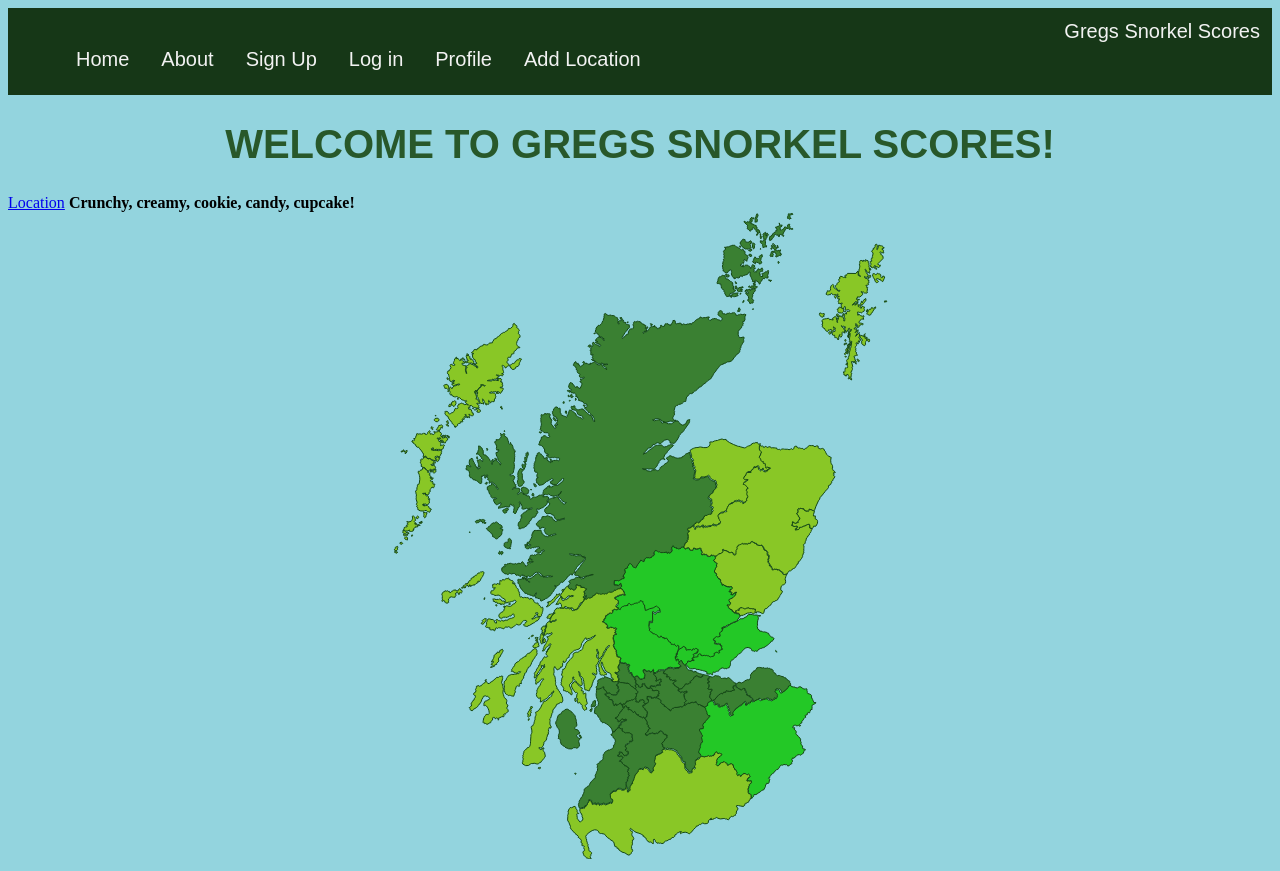
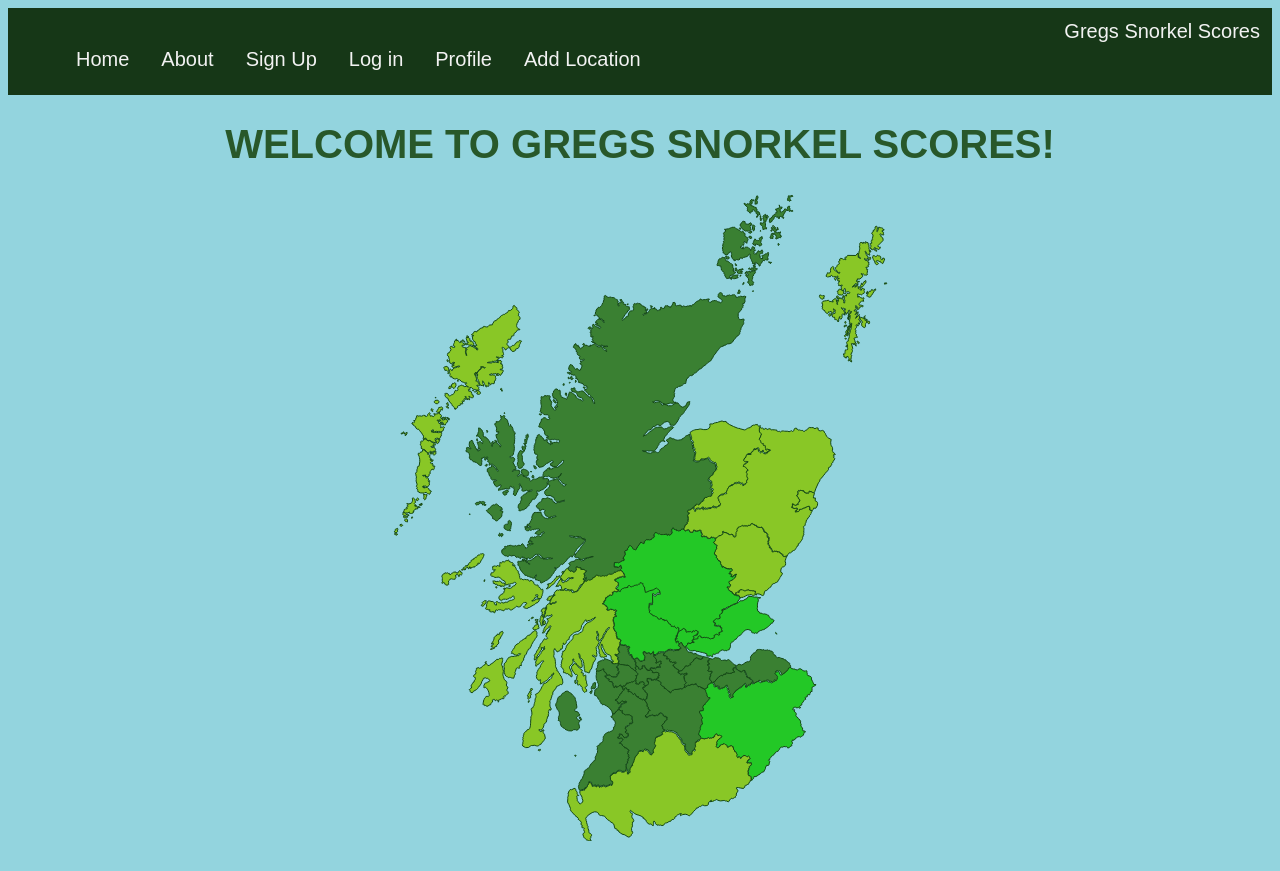
Before and after one commit to GregorJUofG/snorkel, a Django app: page / in a window 1280 px wide. After the commit the page ends 841 px from the top, so only its background shows below. Run offline with Django 3.2, Linux system fonts and the light colour scheme.

Commit message:
Homepage Changes

```diff
--- a/gregssnorkelscores/views.py
+++ b/gregssnorkelscores/views.py
@@ -12,7 +12,7 @@ from .models import UserProfile
 
 def home(request):
     context_dict = {}
-    context_dict["boldmessage"] = "Crunchy, creamy, cookie, candy, cupcake!"
+    context_dict["boldmessage"] = " "
 
     visitor_cookie_handler(request)
 
--- a/templates/gregssnorkelscores/base.html
+++ b/templates/gregssnorkelscores/base.html
@@ -37,8 +37,6 @@
 
     </div>
 
-
-
     {% endblock %}
 
 </body>
--- a/templates/gregssnorkelscores/home.html
+++ b/templates/gregssnorkelscores/home.html
@@ -11,11 +11,6 @@ Homepage
 
     <div class="heading">
         <h1>WELCOME TO GREGS SNORKEL SCORES!</h1>
-    </div>
-
-    <div>
-        <a href="{% url 'gregssnorkelscores:location' %}">Location</a>
-        <strong>{{ boldmessage }}</strong><br />
     </div>
 
     <div class="map">
```
